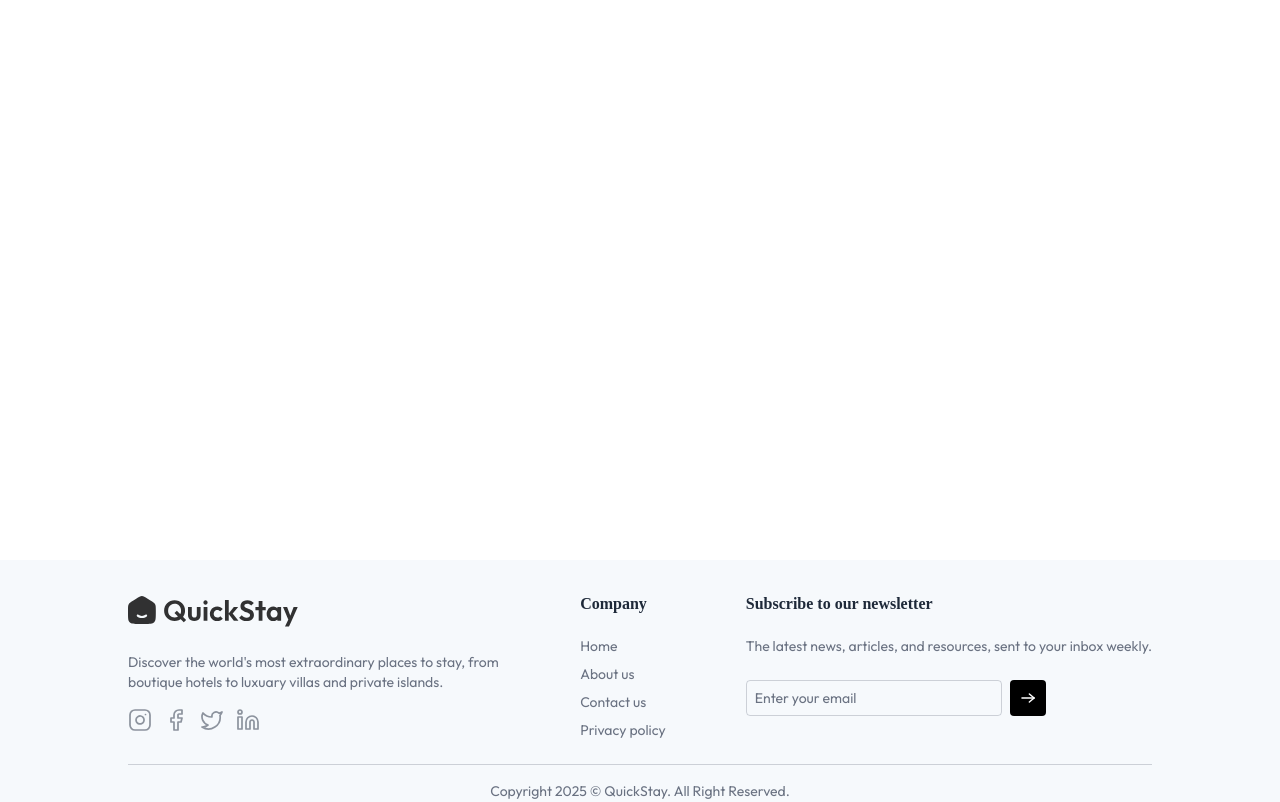
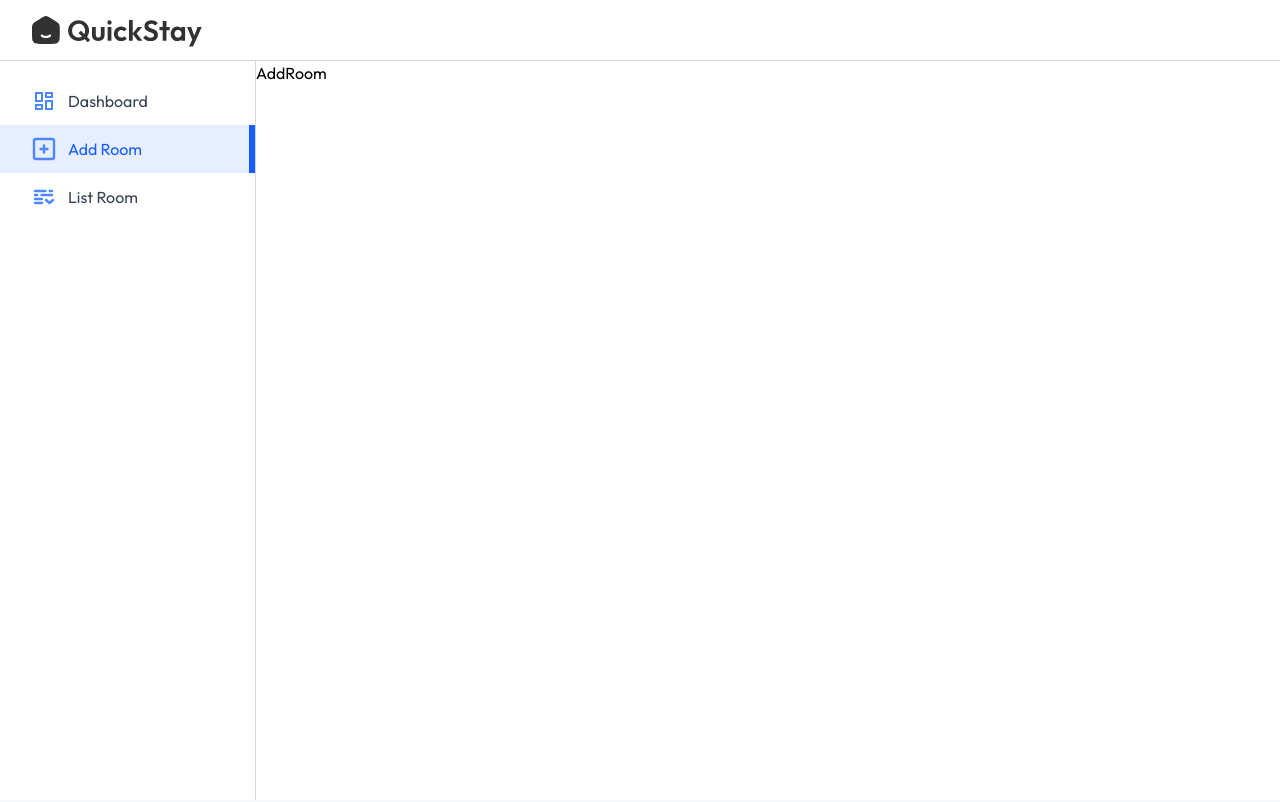
Before and after one commit to WilliamMattsson1/hotel-booking, a React (Vite) app in the folder client/: page /owner/add-room in a window 1280 px wide. Shown: the top 802 px of the page. Built offline with nearby package versions, Linux system fonts and the light colour scheme; no server answers; a web font is replaced by a local one.

Commit message:
fix routes in owner layout

```diff
--- a/client/src/App.jsx
+++ b/client/src/App.jsx
@@ -7,6 +7,9 @@ import RoomDetails from './pages/RoomDetails'
 import MyBookings from './pages/MyBookings'
 import HotelReg from './components/HotelReg'
 import { Layout } from './pages/HotelOwner/Layout'
+import Dashboard from './pages/HotelOwner/Dashboard'
+import AddRoom from './pages/HotelOwner/AddRoom'
+import ListRoom from './pages/HotelOwner/ListRoom'
 
 const App = () => {
     const isOwnerPath = useLocation().pathname.includes('owner')
@@ -21,7 +24,11 @@ const App = () => {
                     <Route path="/rooms" element={<AllRooms />} />
                     <Route path="/rooms/:id" element={<RoomDetails />} />
                     <Route path="/my-bookings" element={<MyBookings />} />
-                    <Route path="/owner" element={<Layout />}></Route>
+                    <Route path="/owner" element={<Layout />}>
+                        <Route index element={<Dashboard />} />
+                        <Route path="add-room" element={<AddRoom />} />
+                        <Route path="list-room" element={<ListRoom />} />
+                    </Route>
                 </Routes>
             </div>
             <Footer />
--- a/client/src/pages/HotelOwner/AddRoom.jsx
+++ b/client/src/pages/HotelOwner/AddRoom.jsx
@@ -0,0 +1,7 @@
+import React from 'react'
+
+const AddRoom = () => {
+    return <div>AddRoom</div>
+}
+
+export default AddRoom
--- a/client/src/pages/HotelOwner/Dashboard.jsx
+++ b/client/src/pages/HotelOwner/Dashboard.jsx
@@ -0,0 +1,5 @@
+const Dashboard = () => {
+    return <div>Dashboard</div>
+}
+
+export default Dashboard
--- a/client/src/pages/HotelOwner/ListRoom.jsx
+++ b/client/src/pages/HotelOwner/ListRoom.jsx
@@ -0,0 +1,7 @@
+import React from 'react'
+
+const ListRoom = () => {
+    return <div>ListRoom</div>
+}
+
+export default ListRoom
```
